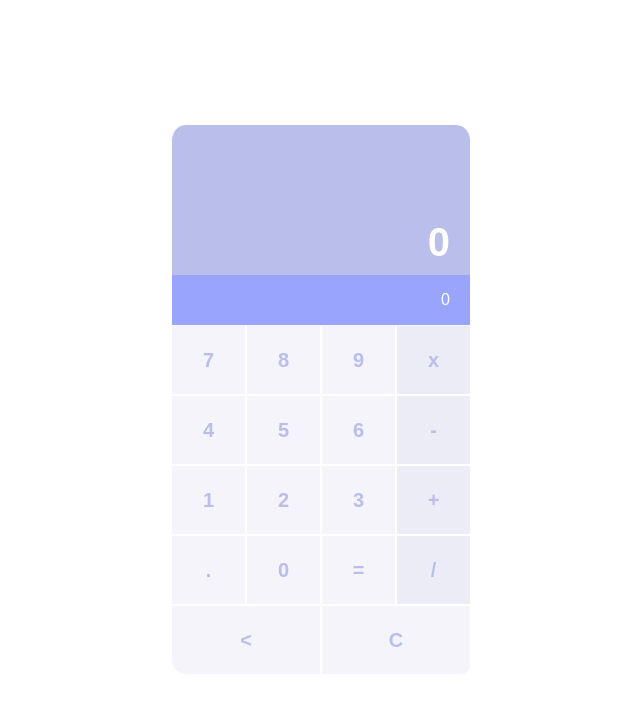
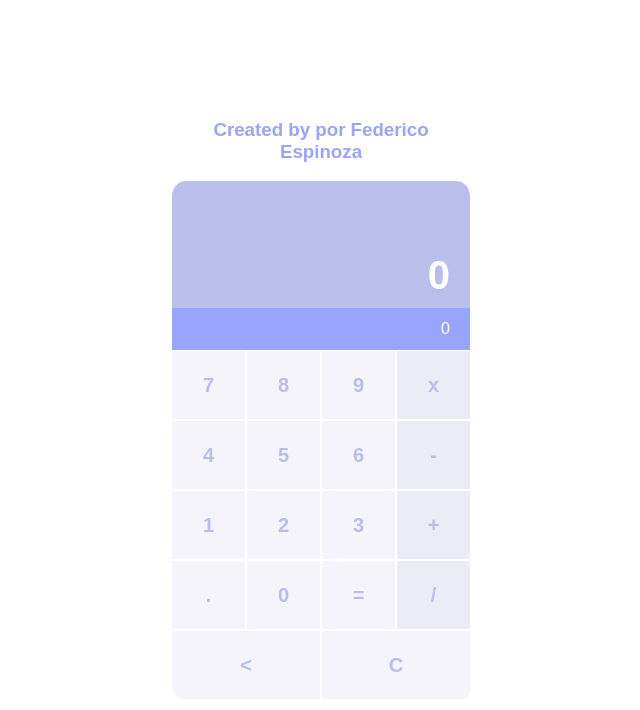
Before and after one commit to fedespinoza/calculator, a plain HTML site: page index.html in a window 1280 px wide. Shown: the whole page, without its empty margins (319-959 px from the left). Drawn offline with Linux system fonts and the light colour scheme.

Commit message:
Titulo agregado

```diff
--- a/index.html
+++ b/index.html
@@ -9,6 +9,7 @@
 <body>
     <div class="calculator__container">
         <div class="calculator__content">
+            <h3>Created by por Federico Espinoza</h3>
             <div class="calculator__header">
                 <div>
                     <span id="sp">0</span>
--- a/styles.css
+++ b/styles.css
@@ -6,6 +6,7 @@ html, body {
 h3 {
     color: #99a4fc;
     font-weight: bold;
+    text-align: center;
 }
 
 .calculator__container {
```
